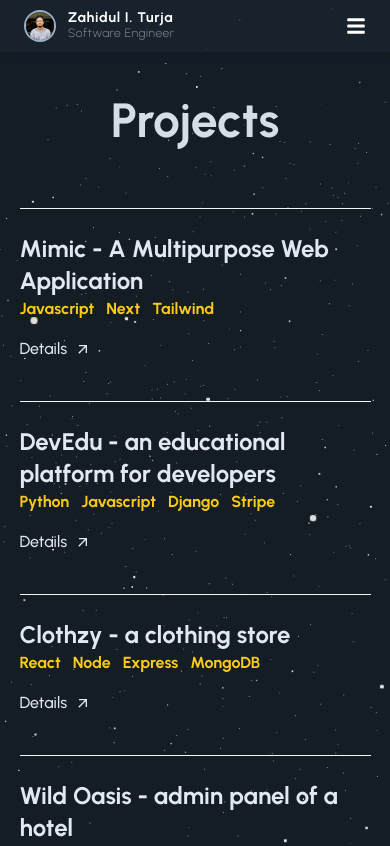
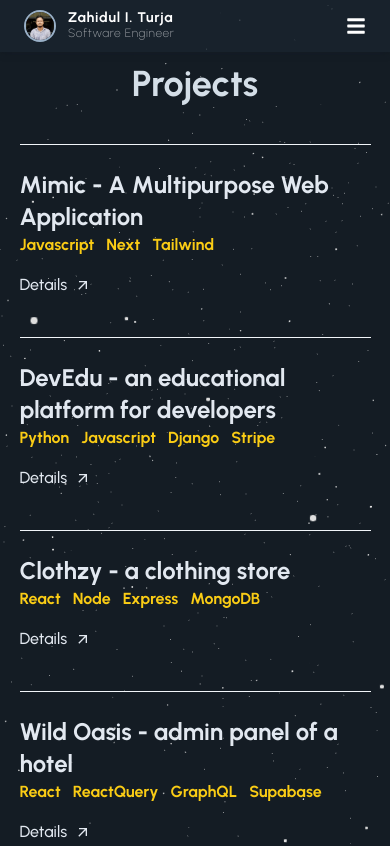
Before and after one commit to Zahidul-Turja/zahidul-turja-portfolio, a Next.js app: page /projects in a window 390 px wide. Shown: the top 846 px of the page. Built offline with nearby package versions, Linux system fonts and the light colour scheme.

Commit message:
Adjust spacing and typography for improved layout consistency in ContentList and Projects page

```diff
--- a/app/_components/ContentList.js
+++ b/app/_components/ContentList.js
@@ -102,7 +102,10 @@ function ContentList({ items, pageType, yCal = 160 }) {
   }, [items]);
 
   return (
-    <div ref={component} className="-z-10 mx-auto my-16 w-full md:w-[80%]">
+    <div
+      ref={component}
+      className="-z-10 mx-auto my-10 w-full md:my-16 md:w-[80%]"
+    >
       <ul
         className="grid border-b border-b-slate-100"
         onMouseLeave={onMouseLeave}
--- a/app/projects/page.js
+++ b/app/projects/page.js
@@ -47,11 +47,13 @@ function Page() {
   }, []);
 
   return (
-    <div ref={content} className="mx-auto py-24">
+    <div ref={content} className="mx-auto py-16 md:py-24">
       <PageTransition message="Projects" />
 
       <div>
-        <h2 className="title text-center text-5xl font-bold">Projects</h2>
+        <h2 className="title text-center text-4xl font-bold md:text-5xl">
+          Projects
+        </h2>
         <div className="list mx-auto max-w-[90%] opacity-0 md:max-w-[85%]">
           <ContentList items={items} pageType={"projects"} yCal={430} />
         </div>
```
